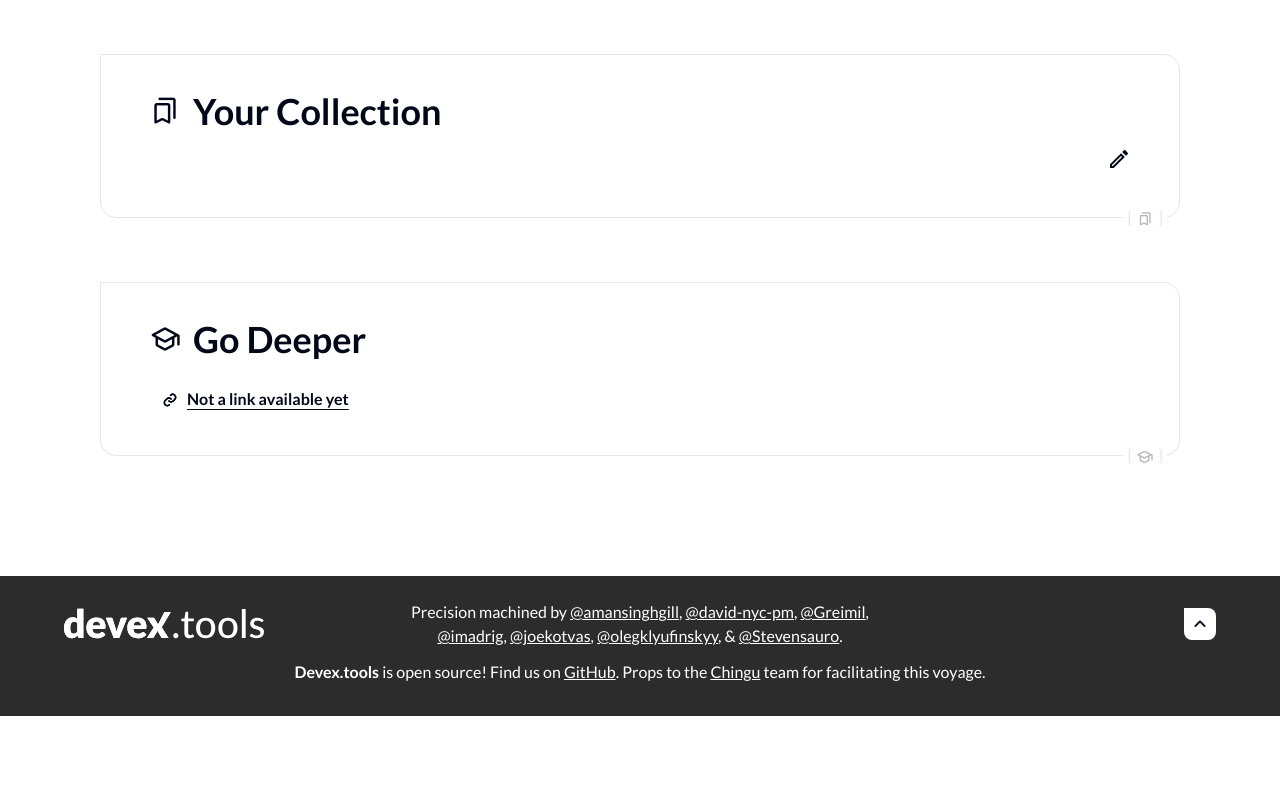
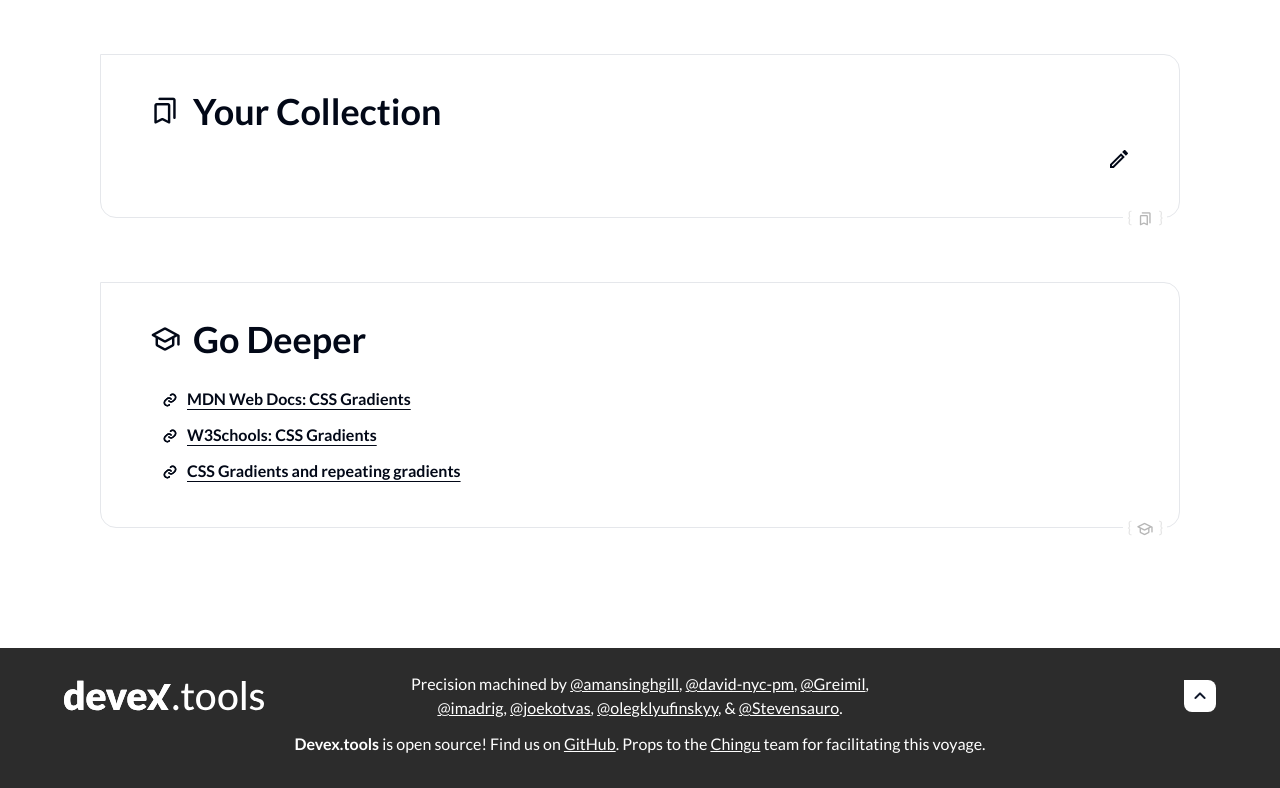
Before and after one commit to chingu-voyages/devex.tools, a React (Vite) app in the folder fetools-app/: page /gradients in a window 1280 px wide. Shown: the part 1006-1794 px from the top of the page. Before the commit the page ends 1722 px from the top, so only its background shows below. Built offline with nearby package versions, Linux system fonts and the light colour scheme.

Commit message:
updated Color gradient

```diff
--- a/fetools-app/src/pages/ColorGradient.jsx
+++ b/fetools-app/src/pages/ColorGradient.jsx
@@ -190,9 +190,20 @@ export default function ColorGradient() {
           </Bookmark>
         </ToolSection>
 
-        <GoDeeper
-          linksData={[{ url: '#', textValue: 'Not a link available yet' }]}
-        ></GoDeeper>
+        <GoDeeper linksData={[
+          {
+            url: 'https://developer.mozilla.org/en-US/docs/Web/CSS/gradient',
+            textValue: 'MDN Web Docs: CSS Gradients'
+          },
+          {
+            url: 'https://www.w3schools.com/css/css3_gradients.asp ',
+            textValue: 'W3Schools: CSS Gradients'
+          },
+          {
+            url: 'https://www.youtube.com/watch?v=4kWHW7da4U8',
+            textValue: 'CSS Gradients and repeating gradients'
+          }
+      ]}/>
 
         <Toast toastState={toastState} />
       </ToolMain>
```
